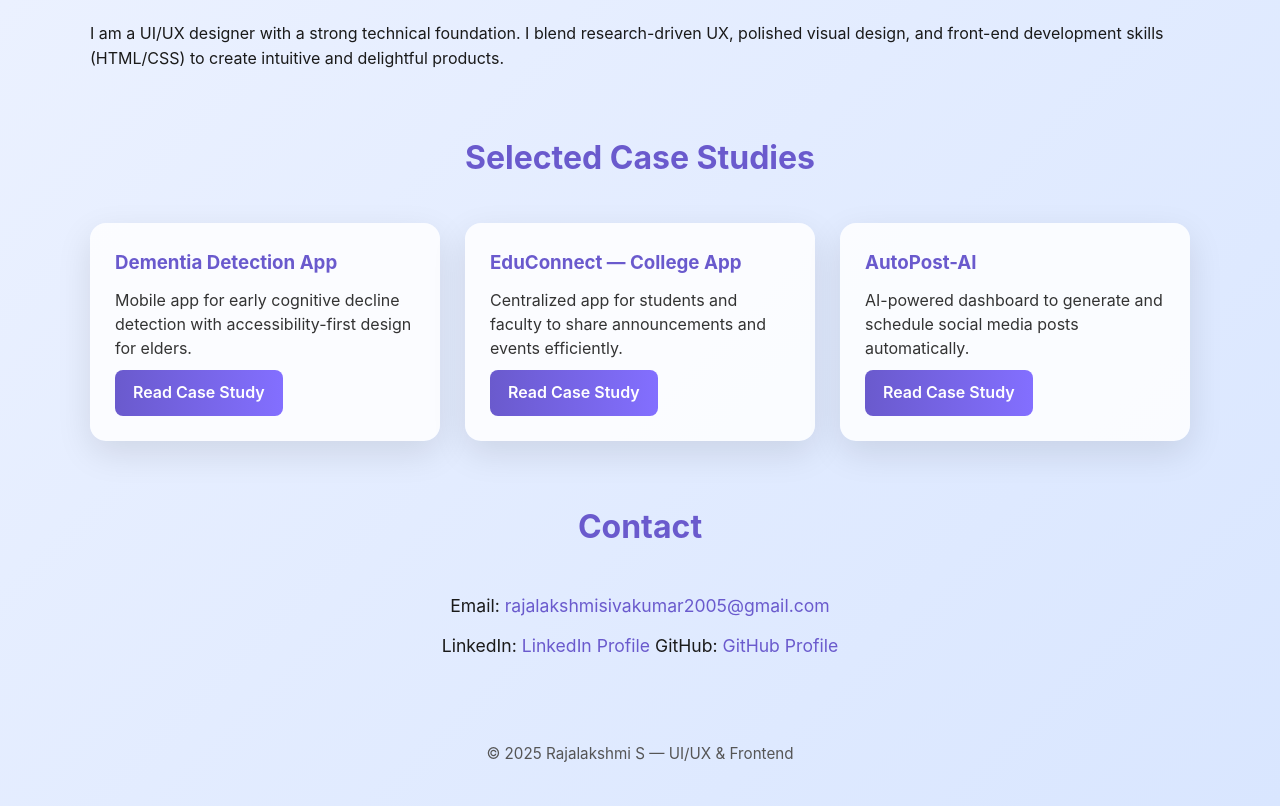
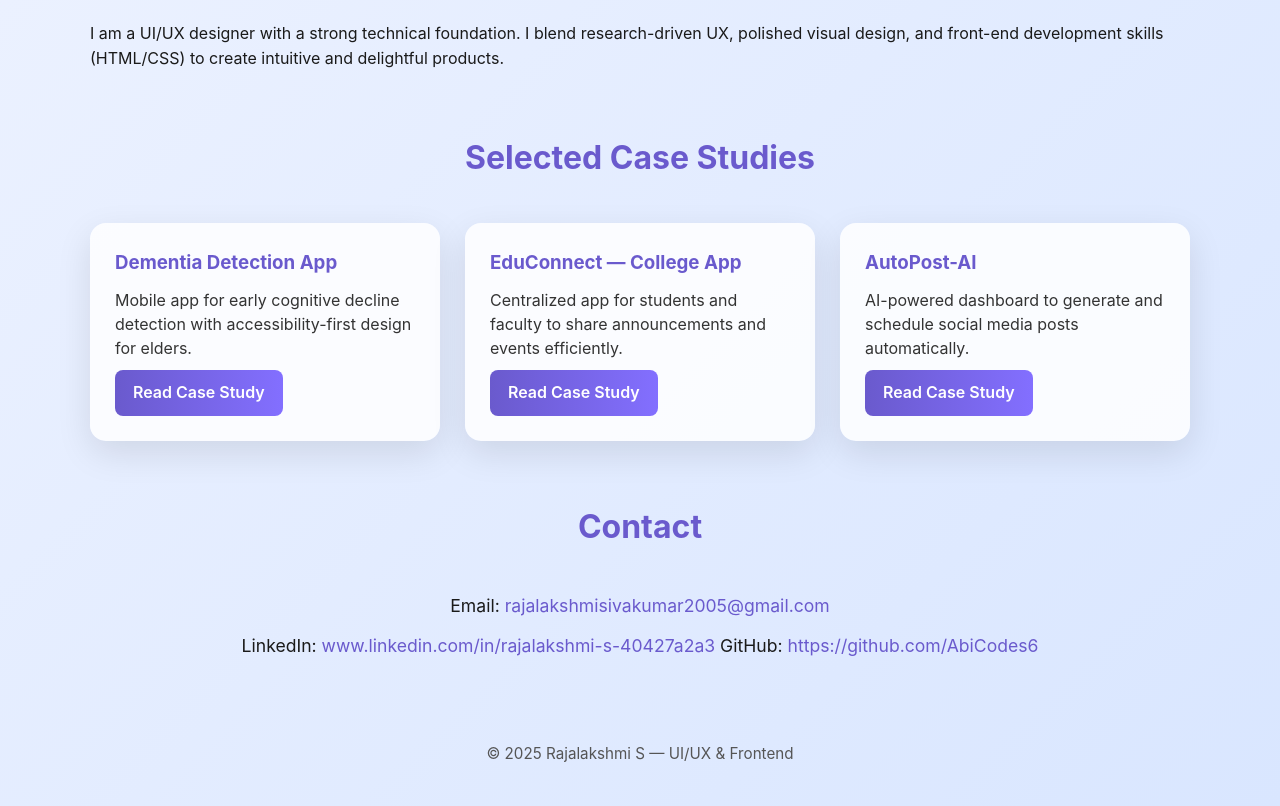
Before and after one commit to AbiCodes6/portfolio, a plain HTML site: page index.html in a window 1280 px wide. Shown: the part 578-1384 px from the top of the page. Drawn offline with Linux system fonts and the light colour scheme.

Commit message:
Update index.html

```diff
--- a/index.html
+++ b/index.html
@@ -61,8 +61,8 @@
   <section id="contact" class="container contact">
     <h2 class="section-title">Contact</h2>
     <p>Email: <a href="mailto:rajalakshmisivakumar2005@gmail.com">rajalakshmisivakumar2005@gmail.com</a></p>
-    <p>LinkedIn: <a href="https://www.linkedin.com/in/rajalakshmi-s-40427a2a3" target="_blank">LinkedIn Profile</a>
-       GitHub: <a href="https://github.com/AbiCodes6" target="_blank">GitHub Profile</a></p>
+    <p>LinkedIn: <a href="https://www.linkedin.com/in/rajalakshmi-s-40427a2a3" target="_blank">www.linkedin.com/in/rajalakshmi-s-40427a2a3</a>
+       GitHub: <a href="https://github.com/AbiCodes6" target="_blank">https://github.com/AbiCodes6</a></p>
   </section>
 
   <!-- Footer -->
```
